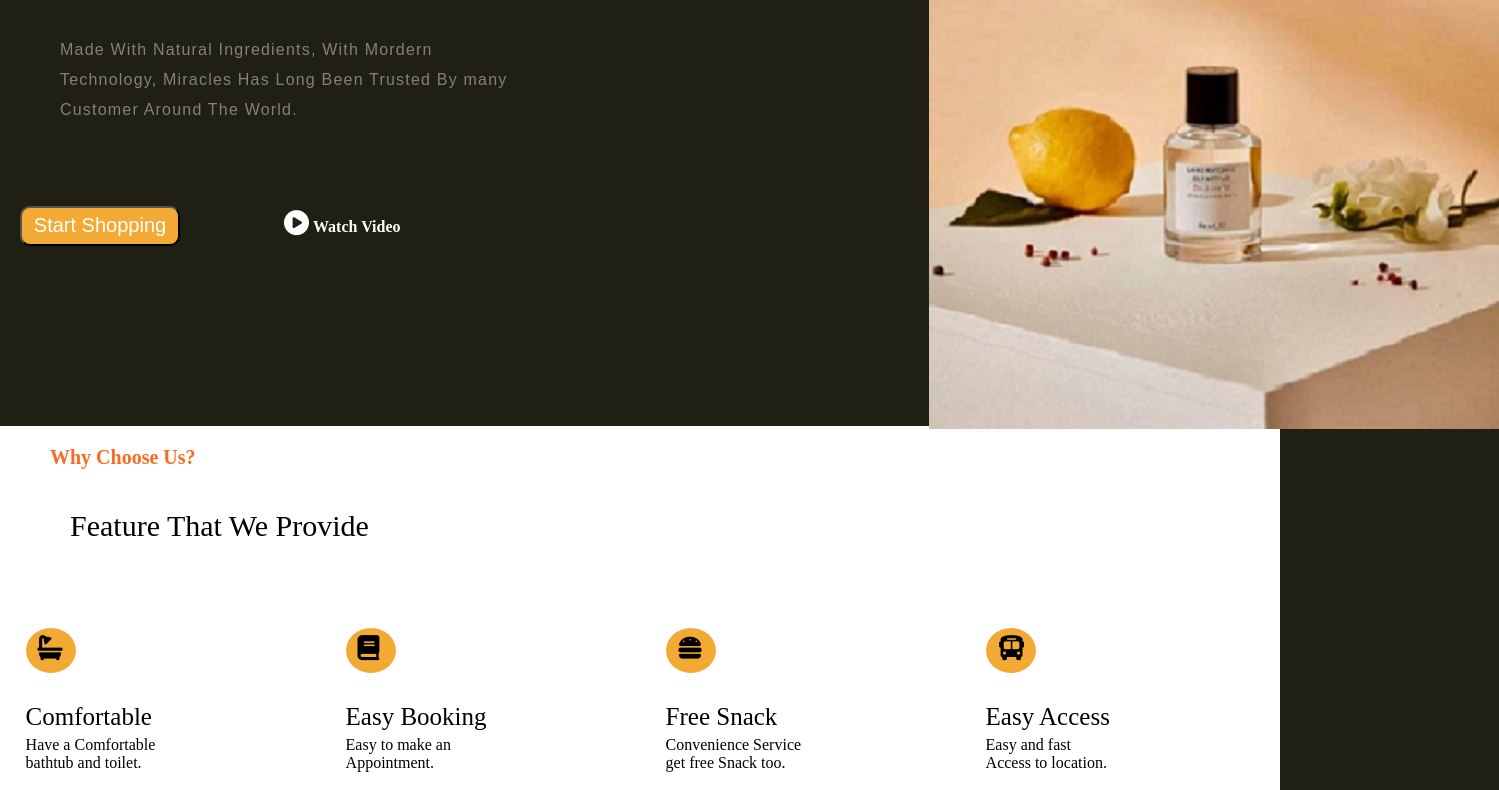
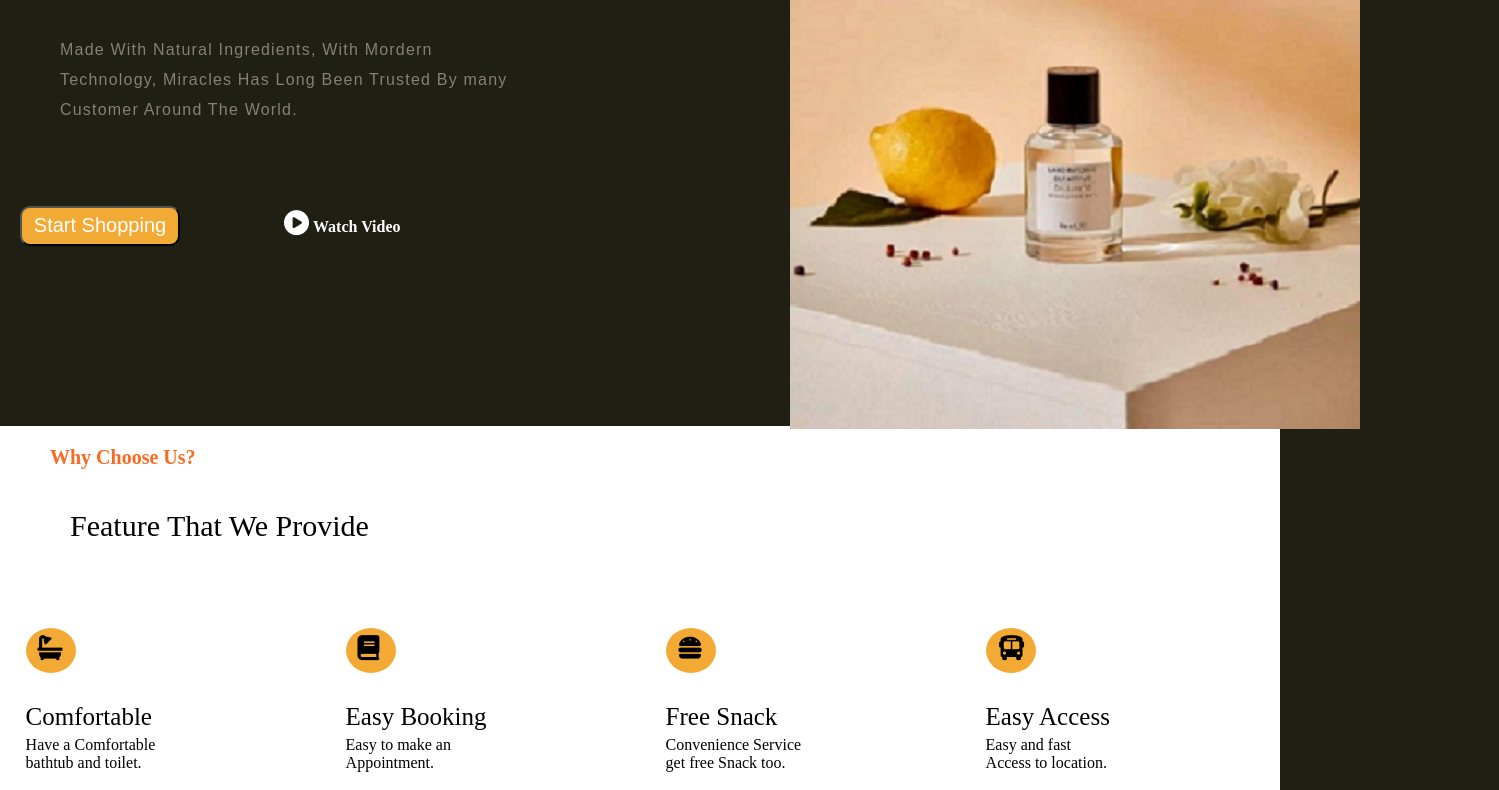
Before and after one commit to Michealbori/Assigment, a plain HTML site: page index.html in a window 1280 px wide. Shown: the part 255-1045 px from the top of the page, 1499 px wide, since content can reach past the window. Drawn offline with Linux system fonts and the light colour scheme.

Commit message:
maracleii

```diff
--- a/style.css
+++ b/style.css
@@ -101,7 +101,7 @@ margin-left: 170px;
 .pic{
    position: absolute;
    top: 99px;
-   left: 929px;
+   left: 790px;
    border-radius: 10px ;
 }
 
@@ -717,4 +717,3 @@ display: flex;
         width: 415px;
     }
 }
-}
```
Also changed, not shown: Feature.html (+1 -1 lines).
